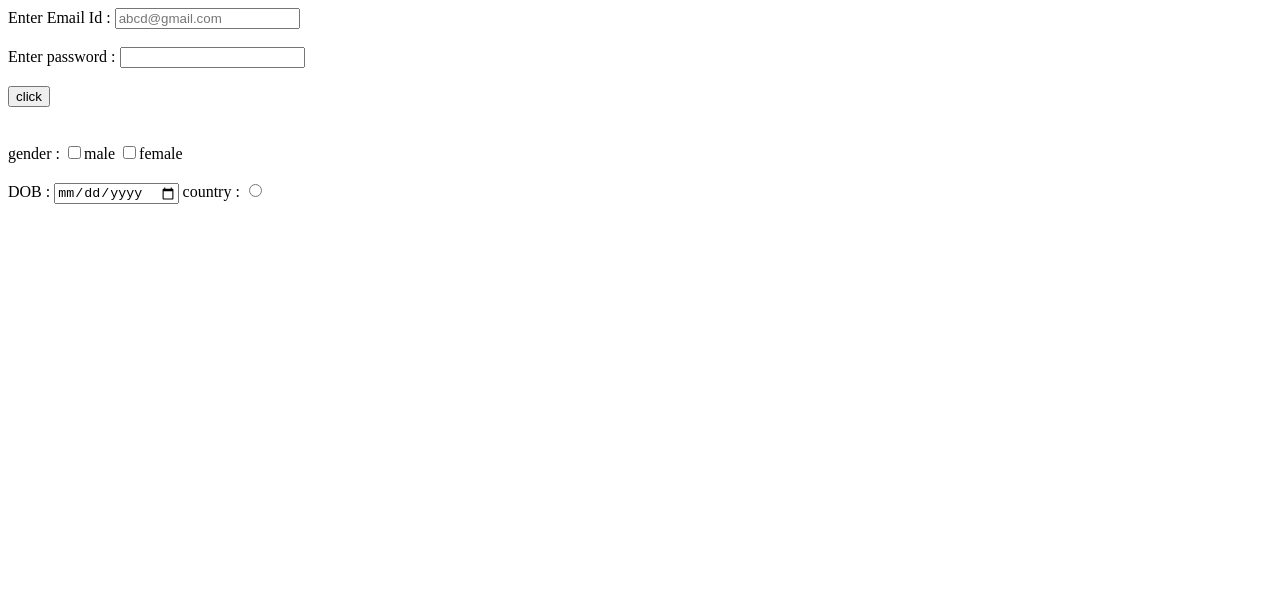
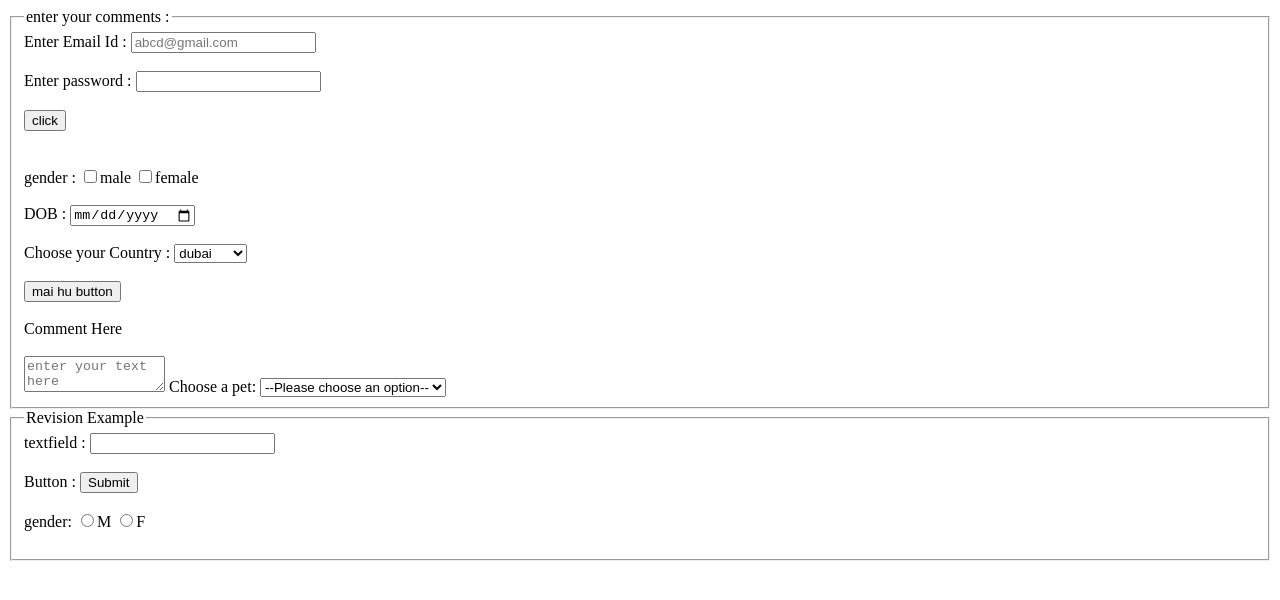
Before and after one commit to Sudeep01305/WebDev, a plain HTML site: page HTML/index_forms.html in a window 1280 px wide. Drawn offline with Linux system fonts and the light colour scheme.

Commit message:
file done

```diff
--- a/HTML/index_forms.html
+++ b/HTML/index_forms.html
@@ -6,7 +6,10 @@
     <meta name="viewport" content="width=device-width, initial-scale=1.0">
     <title>Document</title>
 </head>
+
 <body>
+    <fieldset>
+        <legend>enter your comments : </legend>
         <form>
             <label for="email">Enter Email Id :</label>
             <input type="text" id="email" placeholder="abcd@gmail.com">
@@ -17,16 +20,57 @@
             <input type="submit" value="click">
         </form>
         <br><br>
-    <form >
+        <form>
             <label for="gender">gender :</label>
             <input type="checkbox" id="gender">male
             <input type="checkbox" id="gender">female
             <br><br>
             <label for="dob">DOB :</label>
             <input type="date" id="dob" placeholder="DD/MM/YYYY">
-        <label for="country">country :</label>
-        <input type="radio" id="country">
+            <br><br>
+            <label for="selecto1">Choose your Country :</label>
+            <select name="countries" id="selecto1">
+                <option value="Dubai">dubai</option>
+                <option value="America">america</option>
+                <option value="Canada">canada</option>
+                <option value="Australia">australia</option>
+                <option value="India">india</option>
+            </select>
+            <br><br>
+            <button>mai hu button</button>
+            <br><br>
+            <label for="textarea1">Comment Here</label>
+            <br><br>
+            <textarea name="textarea1" id="textarea1" cols="15" rows="2" placeholder="enter your text here"></textarea>
+            <label for="pet-select">Choose a pet:</label>
+
+            <select name="pets" id="pet-select">
+                <option value="">--Please choose an option--</option>
+                <option value="dog">Dog</option>
+                <option value="cat">Cat</option>
+                <option value="hamster">Hamster</option>
+                <option value="parrot">Parrot</option>
+                <option value="spider">Spider</option>
+                <option value="goldfish">Goldfish</option>
+            </select>
         </form>
+
+    </fieldset>
+    <fieldset>
+        <legend>Revision Example</legend>
+        <form >
+            <label for="name">textfield :</label>
+            <input type="text" name="textfiled1" id="name">
+            <br><br>
+            <label for="button1">Button :</label>
+            <input type="submit" name="button1" id="button1">
+            <br><br>
+            <label for="gender">gender:</label>
+            <input type="radio" id="gender">M
+            <input type="radio" id="gender">F
+            <br><br>
+        </form>
+    </fieldset>
 </body>
 
 </html>
```
Lines whose indentation alone changed are shown as unchanged.
